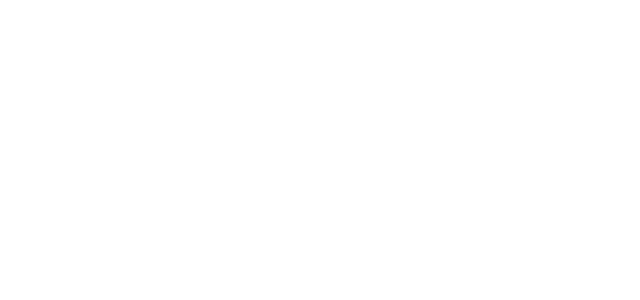
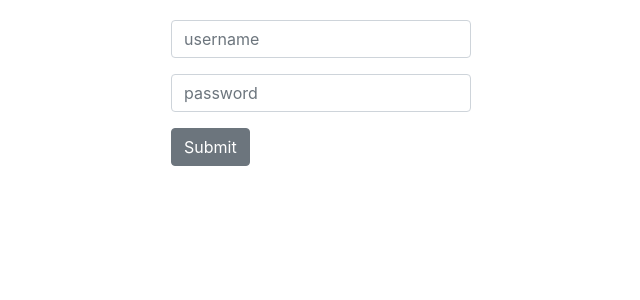
Before and after one commit to adgreenie/YouQueue, a React (Create React App) app: page / in a window 1280 px wide. Shown: the top 300 px of the page, without its empty margins (319-959 px from the left). Built offline with nearby package versions, Linux system fonts and the light colour scheme.

Commit message:
login form created, but bcrypt resulting in errors

```diff
--- a/src/App.js
+++ b/src/App.js
@@ -1,13 +1,16 @@
-import React from 'react'
+import React, { useState } from 'react'
 import Header from './components/Header'
 import Main from './components/Main'
+import Login from './components/Login'
 import './style.scss'
 
 function App() {
+  const [username, setUsername] = useState(false)
+
   return (
     <>
       <Header />
-      <Main />
+      {username ? <Main /> : <Login />}
     </>
   )
 }
--- a/src/components/Login.js
+++ b/src/components/Login.js
@@ -1,10 +1,30 @@
-import React from 'react'
+import React, { useState } from 'react'
+import { Form, FormGroup, Label, Input, Button } from 'reactstrap'
+// import bcrypt from 'bcrypt'
 
 function Login() {
+  const [user, setUser] = useState('')
+  const [password, setPassword] = useState('')
+
+  const handleSubmit = e => {
+    e.preventDefault()
+    // bcrypt.hash(password, 10, function(err, hash) {
+    //   console.log('hash', hash)
+    // })
+  }
+
   return (
-    <>
-
-    </>
+    <Form className="login" onSubmit={handleSubmit}>
+      <FormGroup>
+        <Label for="usernameBox" hidden>Username</Label>
+        <Input type="text" name="username" id="usernameBox" placeholder="username" />
+      </FormGroup>
+      <FormGroup>
+        <Label for="passwordBox" hidden>Password</Label>
+        <Input type="password" name="password" id="passwordBox" placeholder="password" />
+      </FormGroup>
+      <Button>Submit</Button>
+    </Form>
   )
 }
 
--- a/src/index.js
+++ b/src/index.js
@@ -1,14 +1,13 @@
 import React from 'react';
 import ReactDOM from 'react-dom';
 import { BrowserRouter as Router } from "react-router-dom";
-import Header from './components/Header';
-import Main from './components/Main'
 import * as serviceWorker from './serviceWorker';
+import App from "./App";
+import 'bootstrap/dist/css/bootstrap.min.css';
 
 ReactDOM.render(
   <Router>
-    <Header />
-    <Main />
+    <App />
   </Router>,
   document.getElementById('root')
 );
--- a/src/style.scss
+++ b/src/style.scss
@@ -0,0 +1,4 @@
+.login {
+    width: 300px;
+    margin: 20px auto;
+}
```
Also changed, not shown: package.json (+6 -1 lines), 1 other file (tests, documents, lock files or other folders).
